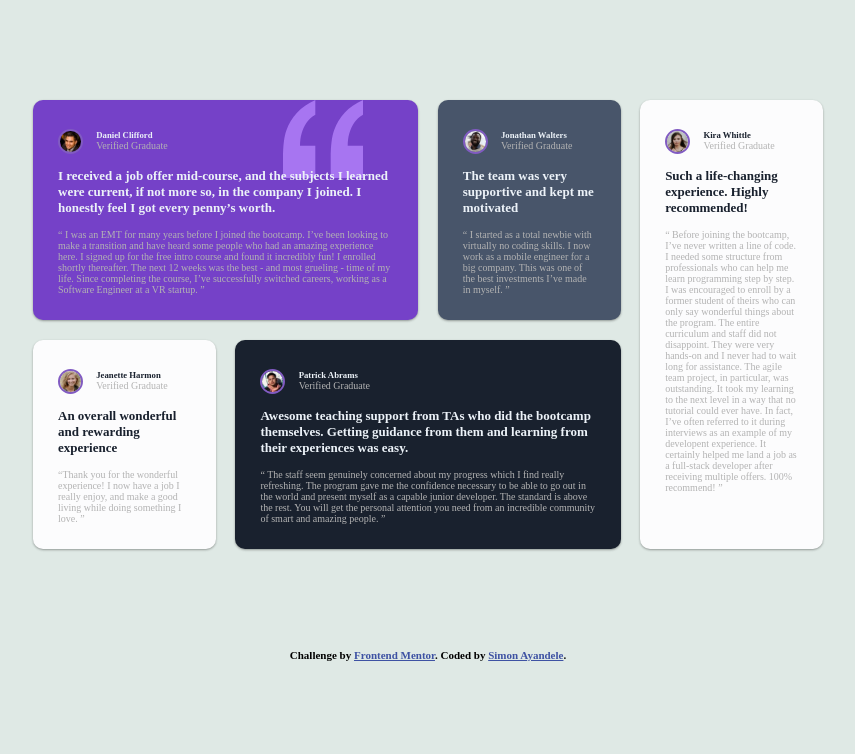
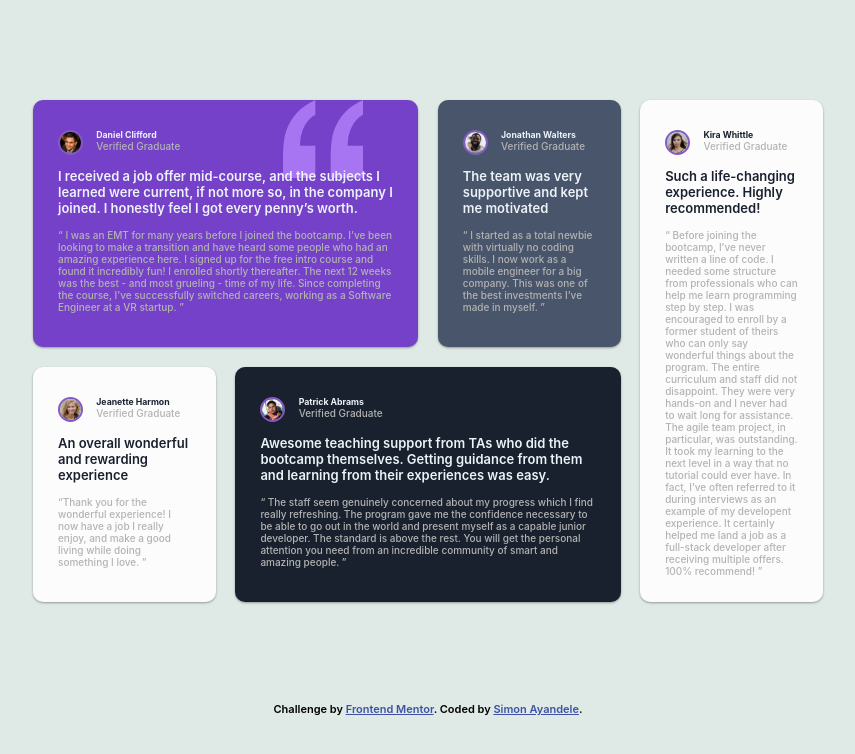
Before and after one commit to Oluwafemj/Grid-Sections, a plain HTML site: page index.html in a window 1280 px wide. Shown: the whole page, without its empty margins (212-1067 px from the left). Drawn offline with Linux system fonts and the light colour scheme.

Commit message:
font update

```diff
--- a/css/mystyle.css
+++ b/css/mystyle.css
@@ -6,7 +6,7 @@ body{
     background-color: rgb(223, 233, 229);
     font-size: 13px;
     font-weight: 600;
-    font-family:Barlow Semi Condensed;
+    font-family:-apple-system, BlinkMacSystemFont, 'Segoe UI', Roboto, Oxygen, Ubuntu, Cantarell, 'Open Sans', 'Helvetica Neue', sans-serif;
    }
 
 main{
```
